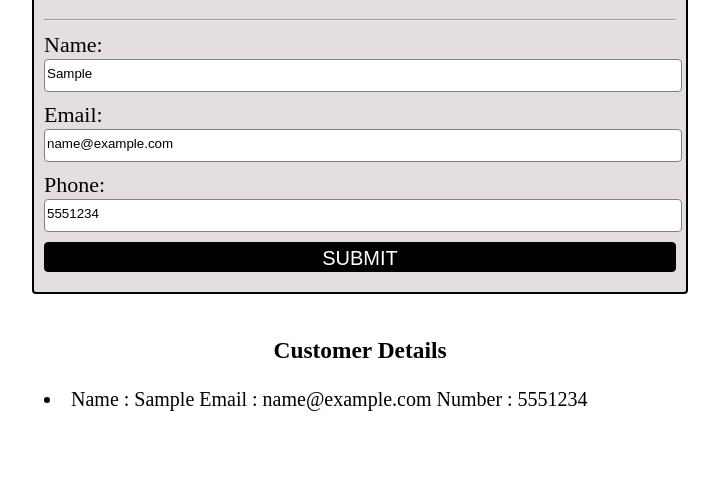
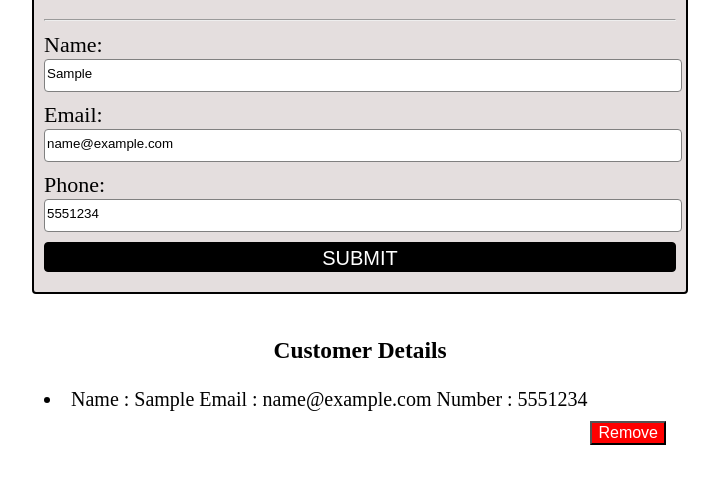
Before and after one commit to aniketgupta01/Registration, a plain HTML site: page index.html in a window 1280 px wide. Both pictures are taken after typing "Sample", "name@example.com", "5551234" into the empty fields and a click on the input "SUBMIT". Shown: the part 159-642 px from the top of the page, without its empty margins (280-999 px from the left). Drawn offline with Linux system fonts and the light colour scheme.

Commit message:
added delete functionality

```diff
--- a/index.html
+++ b/index.html
@@ -51,6 +51,14 @@
       .customer h3{
         text-align: center;
       }
+      .deletebtn{
+        margin: 10px;
+        font-size: medium;
+        background-color: red;
+        color: white;
+        font-weight: 400;
+        float: right;
+      }
 
 
     </style>
--- a/script.js
+++ b/script.js
@@ -15,7 +15,25 @@ let customers = document.getElementById('customers');
         let li = document.createElement('li');
         li.appendChild(document.createTextNode(`Name : ${fname.value} Email : ${email.value} Number : ${number.value}`));
 
+        let deleteBtn = document.createElement('button');
+        deleteBtn.className='deletebtn';
+        deleteBtn.id='delete';
+        deleteBtn.textContent='Remove'
+
+        li.appendChild(deleteBtn);
         customers.appendChild(li);
 
 
       }
+
+      customers.addEventListener('click', deleteItem);
+
+      function deleteItem(e){
+        if(e.target.classList.contains('deletebtn')){
+          let item = e.target.parentElement;
+          customers.removeChild(item);
+
+          localStorage.removeItem(email.value)
+
+        }
+      }
```
